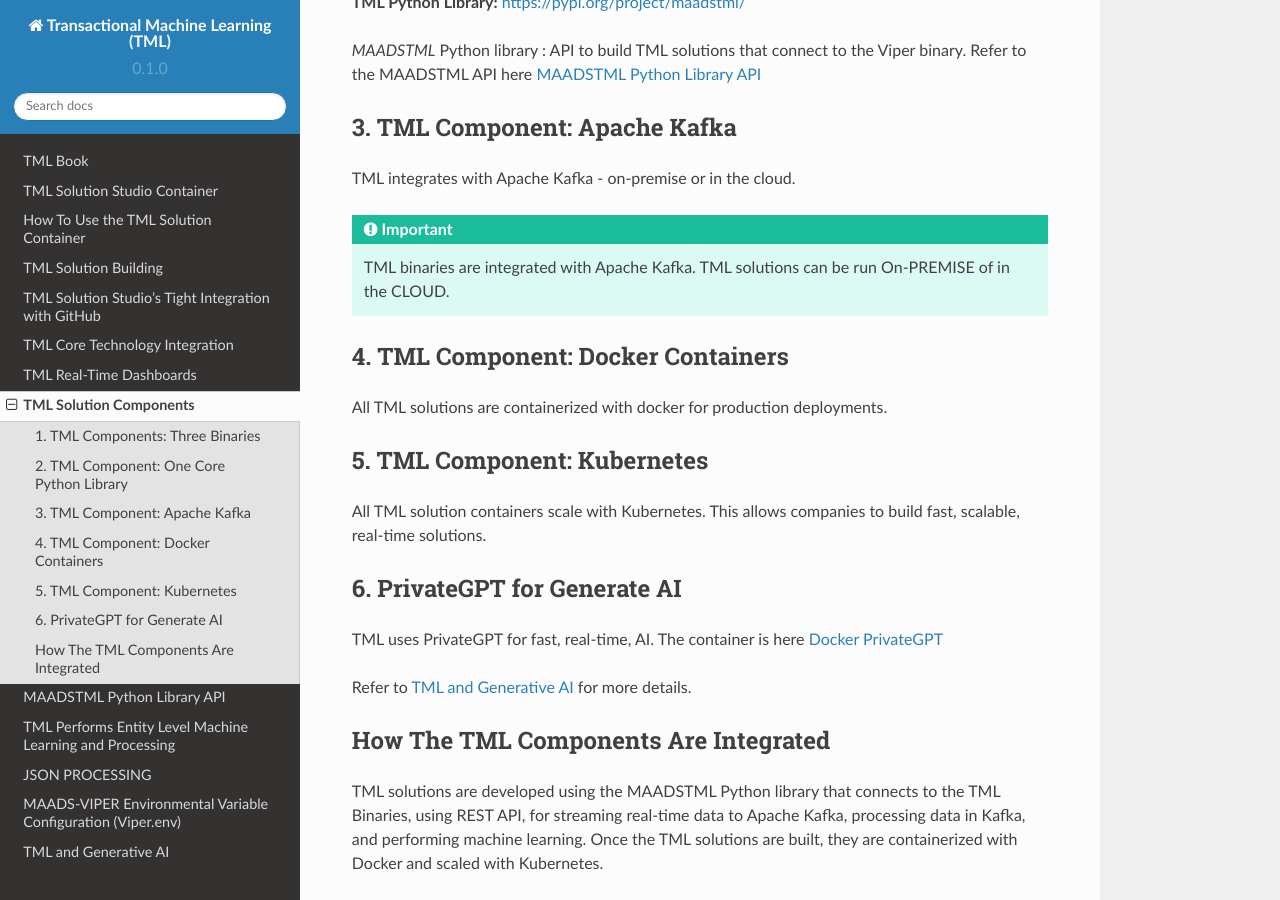
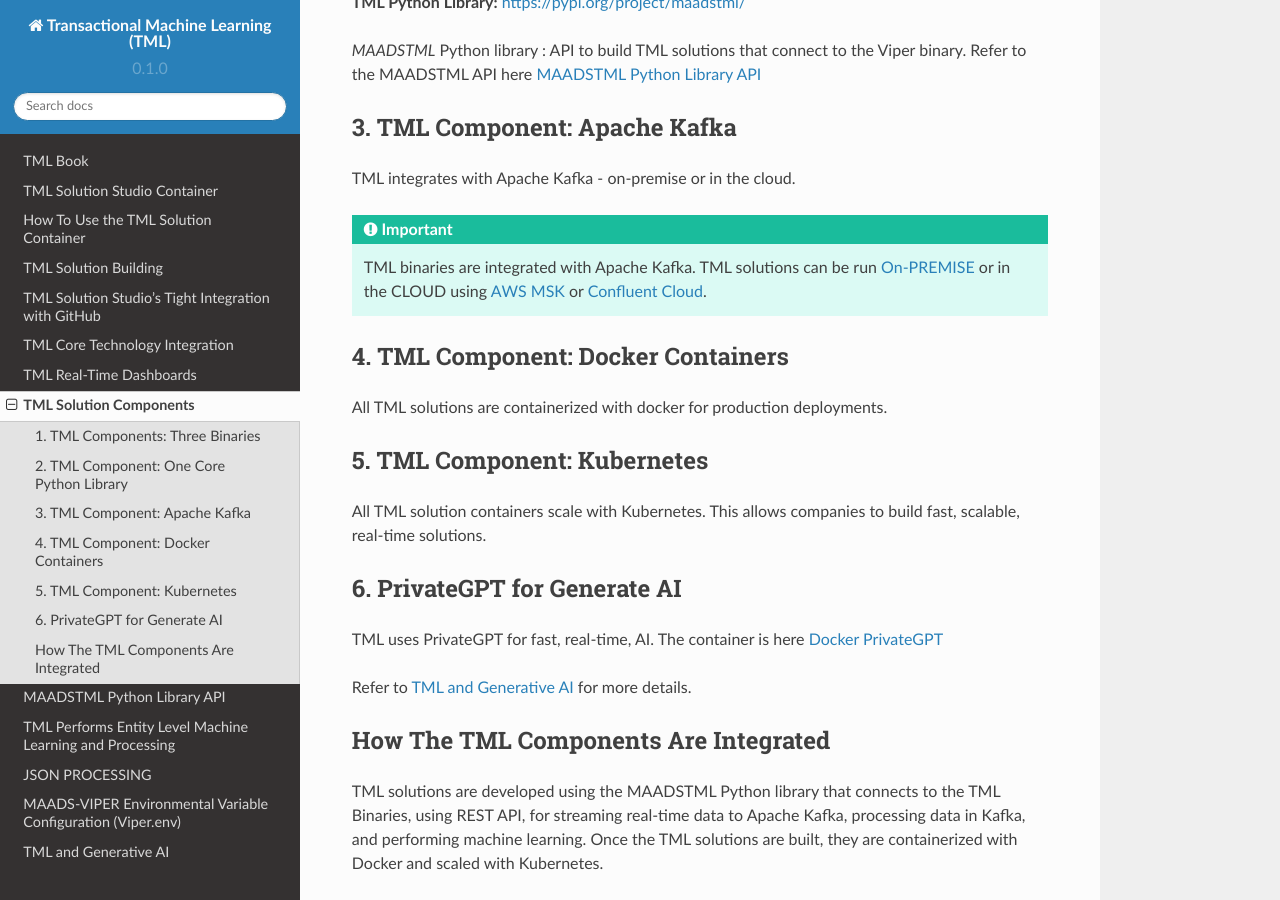
Before and after one commit to smaurice101/readthedocs, a Sphinx documentation site: the page built from docs/source/usage.rst, in a window 1280 px wide and 900 px high, scrolled down 646 px. Built offline with Sphinx 7.4.7 and the Read the Docs theme 2.0.0, drawn with Linux system fonts in a browser that asks for light colours.

Commit message:
Update usage.rst

```diff
--- a/docs/source/usage.rst
+++ b/docs/source/usage.rst
@@ -46,7 +46,8 @@
 
 .. important::
 
-   TML binaries are integrated with Apache Kafka.  TML solutions can be run On-PREMISE of in the CLOUD.
+   TML binaries are integrated with Apache Kafka.  TML solutions can be run `On-PREMISE <https://kafka.apache.org/>`_ or in the CLOUD using `AWS MSK
+   <https://aws.amazon.com/msk/features/>`_ or `Confluent Cloud <https://www.confluent.io/>`_.
 
 4. TML Component: Docker Containers
 --------------------------
```
